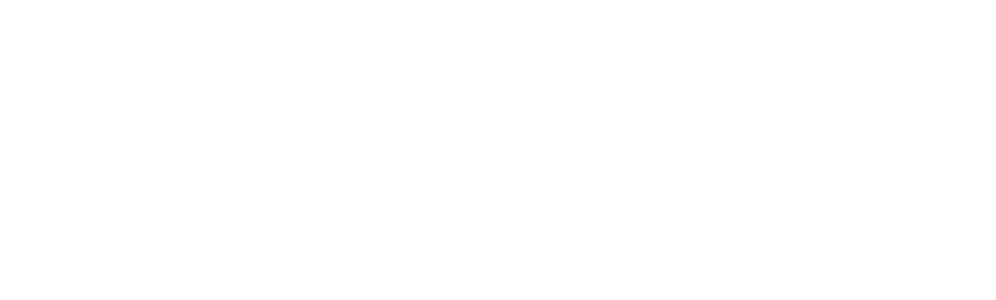
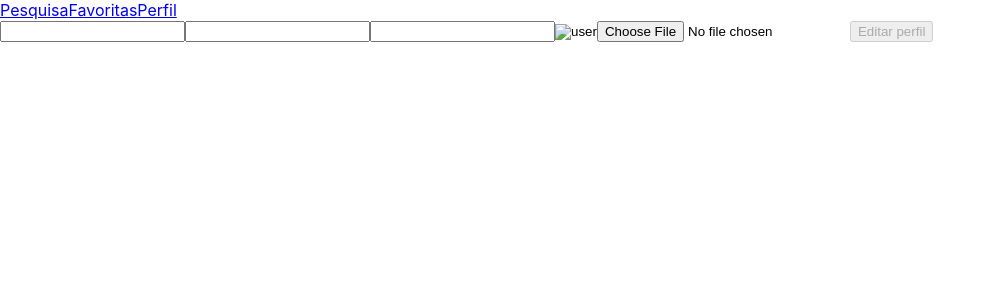
Before and after one commit to danillo-expedito/trybetunes-vite-ts, a React (Vite) app: page /profile/edit in a window 1280 px wide. Before the commit this address had no page. Shown: the top 300 px of the page, without its empty margins (0-996 px from the left). Built offline with nearby package versions, Linux system fonts and the light colour scheme.

Commit message:
feat: add the profile edit page

```diff
--- a/src/App.tsx
+++ b/src/App.tsx
@@ -5,6 +5,7 @@
 import Layout from './components/layout';
 import Favorites from './pages/favorites';
 import Profile from './pages/profile';
+import ProfileEdit from './pages/profile-edit';
 
 function App() {
   return (
@@ -15,6 +16,7 @@
         <Route path="/album/:id" element={ <Musics /> } />
         <Route path="/favorites" element={ <Favorites /> } />
         <Route path="/profile" element={ <Profile /> } />
+        <Route path="/profile/edit" element={ <ProfileEdit /> } />
       </Route>
     </Routes>
   );
--- a/src/pages/profile-edit/index.tsx
+++ b/src/pages/profile-edit/index.tsx
@@ -0,0 +1,118 @@
+import { useNavigate } from 'react-router-dom';
+import { useEffect, useState } from 'react';
+import Loading from '../../components/loading';
+import { UserType } from '../../types';
+import { getUser, updateUser } from '../../services/userAPI';
+
+function ProfileEdit() {
+  const [user, setUser] = useState<UserType>({} as UserType);
+  const [isLoading, setIsLoading] = useState(true);
+  const [submitIsDisabled, setSubmitIsDisabled] = useState(true);
+  const [previewImage, setPreviewImage] = useState<string | null>(null);
+  const navigate = useNavigate();
+
+  useEffect(() => {
+    async function fetchUser() {
+      setIsLoading(true);
+      const response = await getUser();
+      setUser(response);
+      setIsLoading(false);
+    }
+
+    fetchUser();
+  }, []);
+
+  useEffect(() => {
+    if (user.name && user.email && user.description) {
+      setSubmitIsDisabled(false);
+    }
+  }, [user]);
+
+  const handleFileChange = (e: React.ChangeEvent<HTMLInputElement>) => {
+    if (e.target.files) {
+      const reader = new FileReader();
+      reader.readAsDataURL(e.target.files[0]);
+      reader.onloadend = () => {
+        setPreviewImage(reader.result as string);
+        setUser({ ...user, image: reader.result as string });
+      };
+    }
+  };
+
+  const handleSubmit = async () => {
+    setIsLoading(true);
+    console.log(user.image);
+    await updateUser({
+      name: user.name,
+      email: user.email,
+      description: user.description,
+      image: user.image,
+    });
+    setIsLoading(false);
+    navigate('/profile');
+  };
+
+  if (isLoading) return <Loading />;
+
+  return (
+    <form>
+      <label htmlFor="username">
+        <input
+          type="text"
+          name=""
+          id="username"
+          data-testid="edit-input-name"
+          value={ user.name }
+          onChange={ (e) => setUser({ ...user, name: e.target.value }) }
+        />
+      </label>
+      <label htmlFor="user-email">
+        <input
+          type="email"
+          name=""
+          id="user-email"
+          data-testid="edit-input-email"
+          value={ user.email }
+          onChange={ (e) => setUser({ ...user, email: e.target.value }) }
+        />
+      </label>
+      <label htmlFor="description">
+        <input
+          type="textarea"
+          name=""
+          id="description"
+          data-testid="edit-input-description"
+          value={ user.description }
+          onChange={ (e) => setUser({ ...user, description: e.target.value }) }
+        />
+      </label>
+      <label htmlFor="user-image">
+        <input
+          type="image"
+          src={ user.image }
+          alt="user"
+          data-testid="edit-input-image"
+          value={ user.image }
+        />
+      </label>
+      <label htmlFor="picture-file">
+        <input
+          type="file"
+          name=""
+          id="picture-file"
+          onChange={ handleFileChange }
+        />
+      </label>
+      <button
+        type="submit"
+        data-testid="edit-button-save"
+        disabled={ submitIsDisabled }
+        onClick={ handleSubmit }
+      >
+        Editar perfil
+      </button>
+    </form>
+  );
+}
+
+export default ProfileEdit;
--- a/src/pages/profile/index.tsx
+++ b/src/pages/profile/index.tsx
@@ -21,14 +21,12 @@
     fetchUser();
   }, []);
 
-  if (isLoading) {
-    return <Loading />;
-  }
+  if (isLoading) return <Loading />;
 
   return (
     <div>
       <div>
-        <img src={ user.image } alt="" data-testid="profile-image" />
+        <img src={ user.image } alt="user" data-testid="profile-image" />
       </div>
       <div>
         <div>
```
